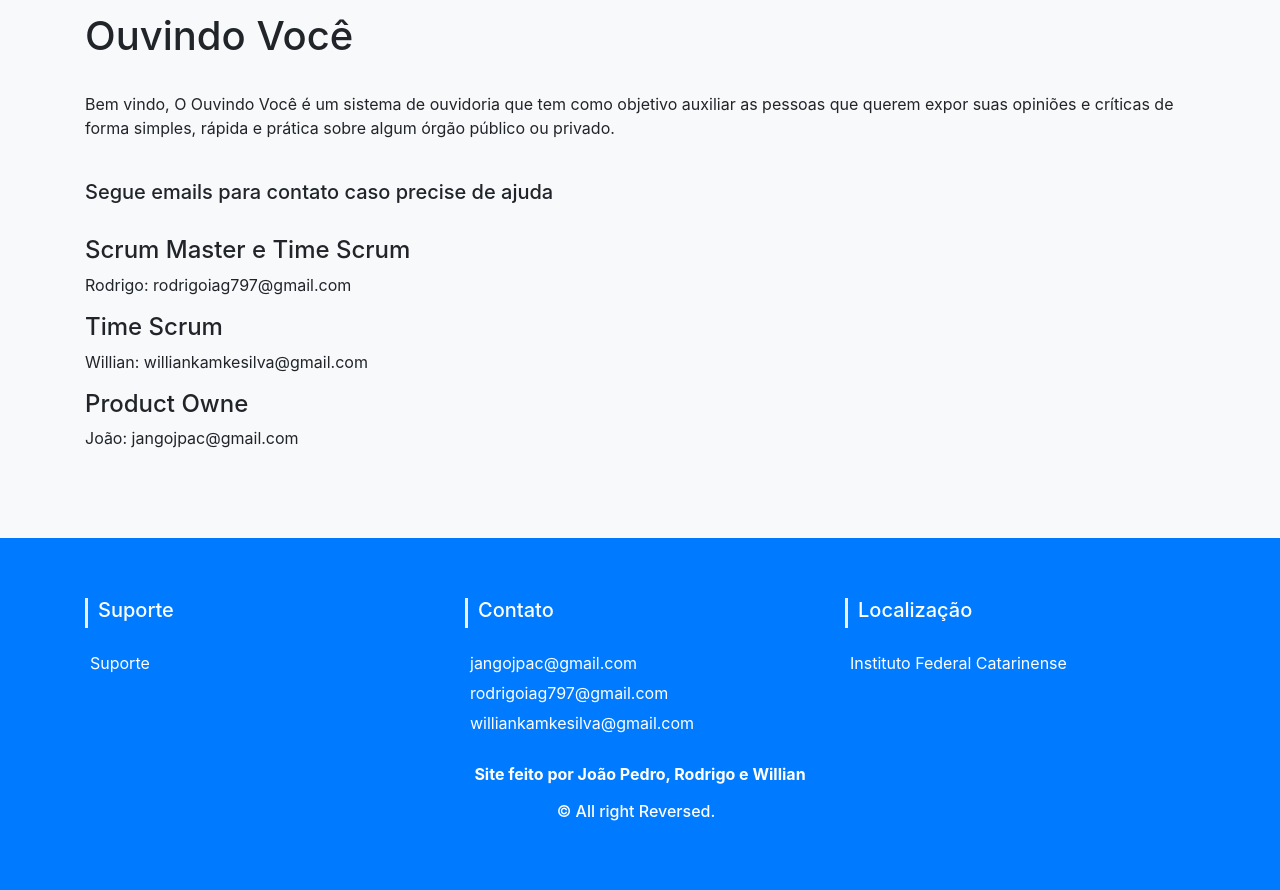
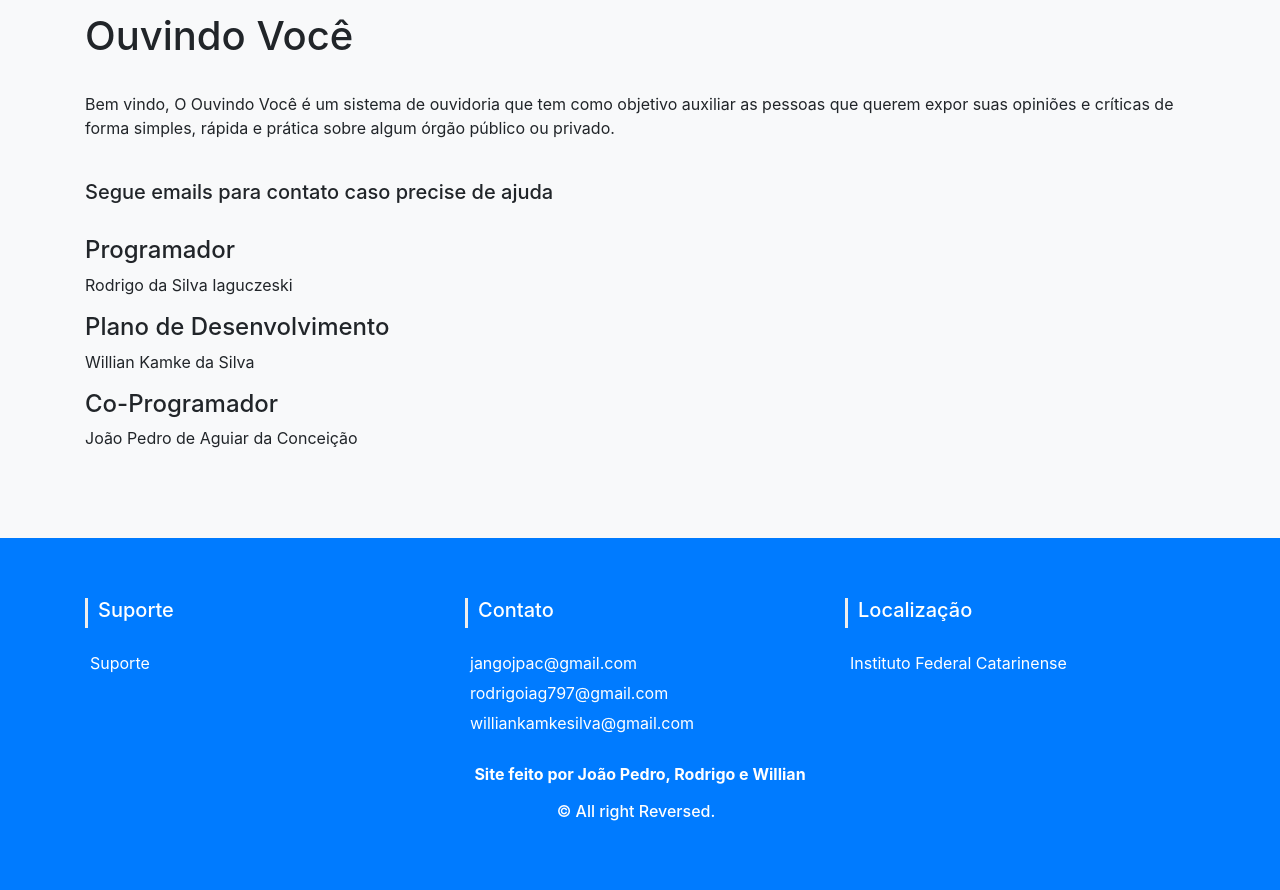
Before and after one commit to Rodrigo41555557/TCC, a PHP site: page /suporte.php in a window 1280 px wide. Shown: the part 229-1119 px from the top of the page. Run offline with PHP 8.4, Linux system fonts and the light colour scheme; some libraries are stand-ins or nearby versions.

Commit message:
Update suporte.php

```diff
--- a/suporte.php
+++ b/suporte.php
@@ -25,12 +25,12 @@
 		<br>
 		<h5>Segue emails para contato caso precise de ajuda</h5>
 		<br>
-		<h4>Scrum Master e Time Scrum</h4>
-		<p>Rodrigo: rodrigoiag797@gmail.com</p>
-		<h4>Time Scrum</h4>
-		<p>Willian: williankamkesilva@gmail.com</p>
-		<h4>Product Owne</h4>
-		<p>João: jangojpac@gmail.com</p>
+		<h4>Programador</h4>
+		<p>Rodrigo da Silva Iaguczeski</p>
+		<h4>Plano de Desenvolvimento</h4>
+		<p>Willian Kamke da Silva</p>
+		<h4>Co-Programador</h4>
+		<p>João Pedro de Aguiar da Conceição</p>
 
 	</div>
 <br><br><br>
```
